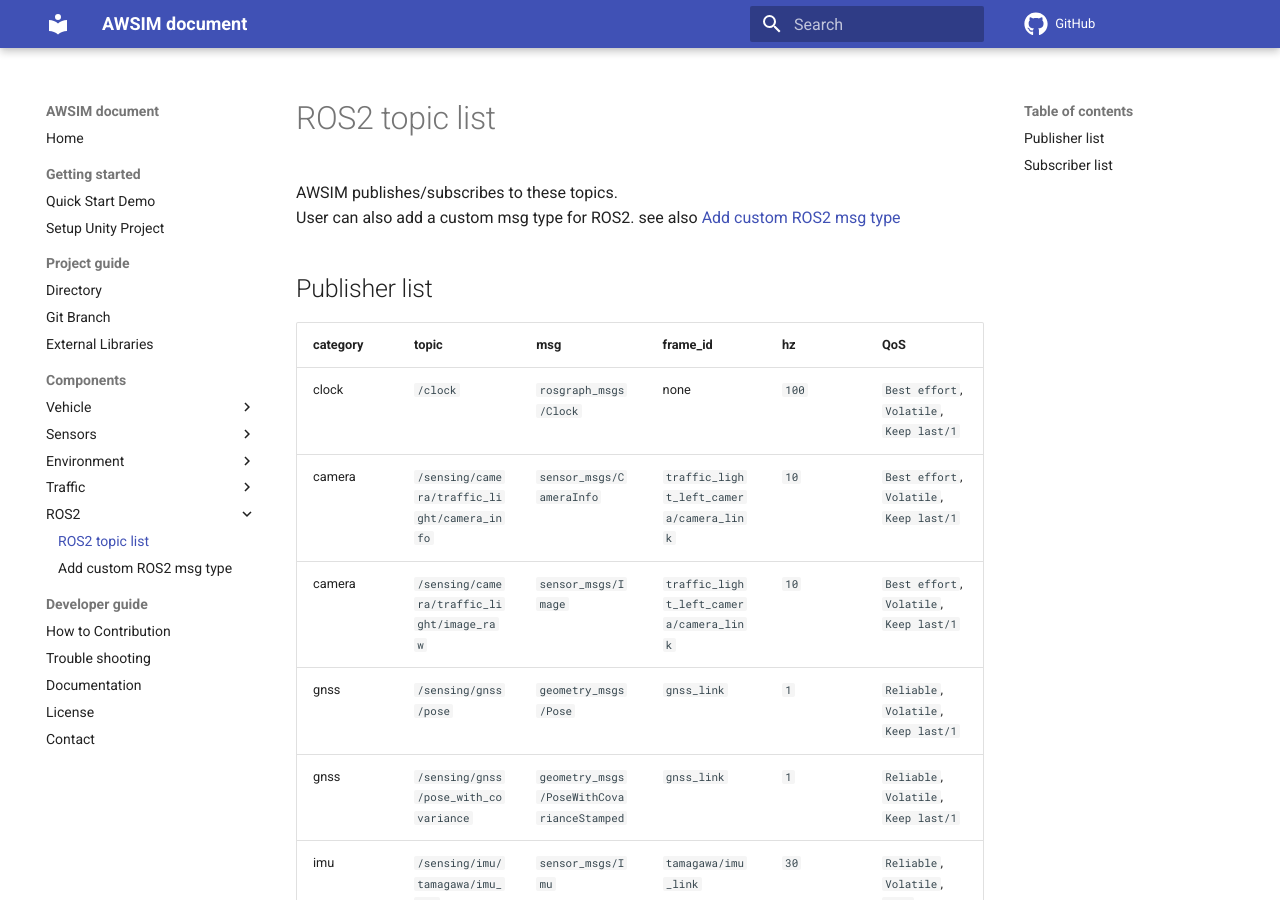
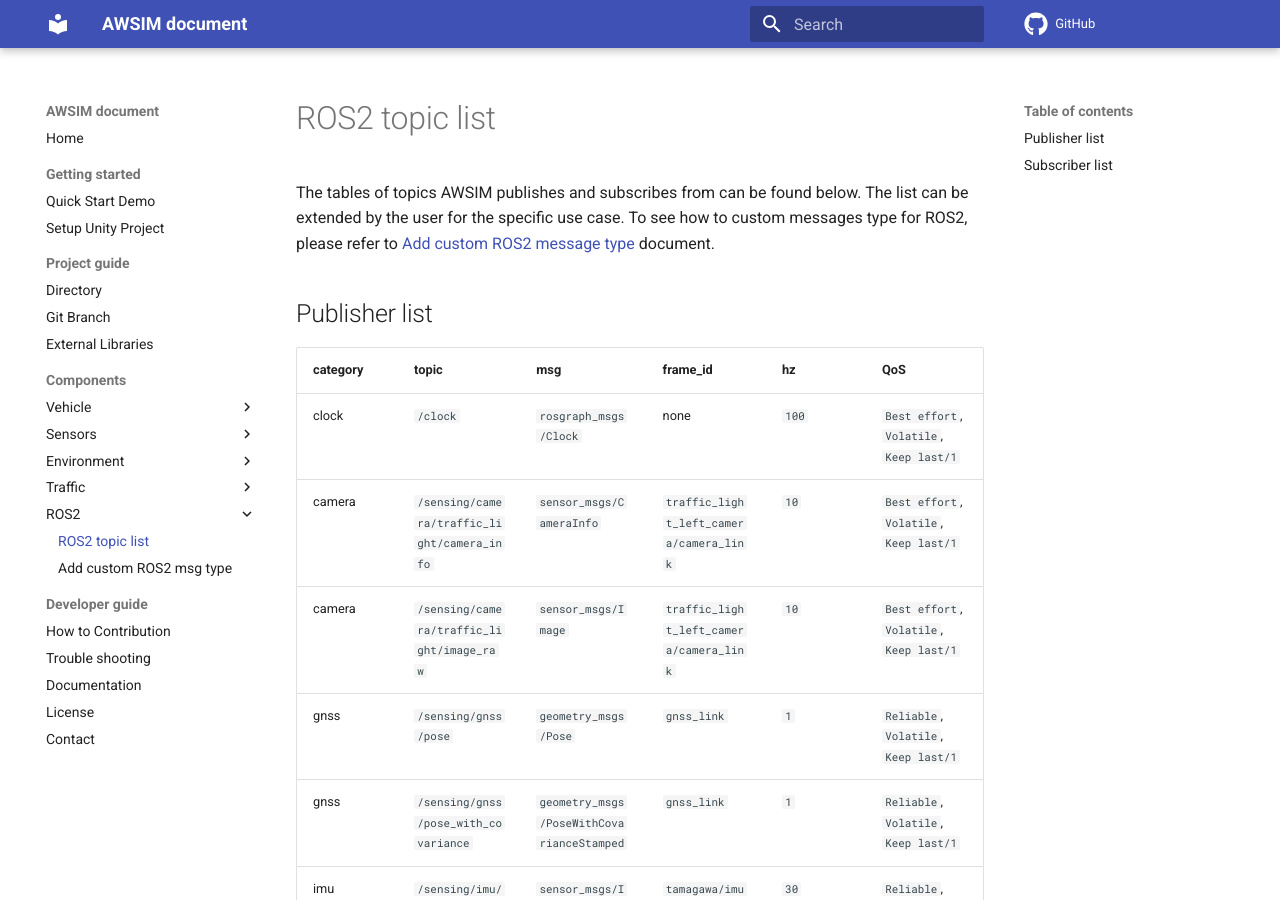
Before and after one commit to OptiVerse-Technology-Ltd/AWSIM, an MkDocs documentation site: the page built from docs/Components/ROS2/ROS2TopicList/index.md, in a window 1280 px wide and 900 px high. Built offline with MkDocs 1.6.1 and Material for MkDocs 9.7.7, drawn with Linux system fonts in a browser that asks for light colours; comment, search, counter and statistics services are not loaded.

Commit message:
Refine ROS2TOpicList file

```diff
--- a/docs/Components/ROS2/ROS2TopicList/index.md
+++ b/docs/Components/ROS2/ROS2TopicList/index.md
@@ -1,6 +1,7 @@
 
-AWSIM publishes/subscribes to these topics.
-User can also add a custom msg type for ROS2. see also [Add custom ROS2 msg type](../AddCustomROS2MessageType/index.md)
+The tables of topics AWSIM publishes and subscribes from can be found below.
+The list can be extended by the user for the specific use case.
+To see how to custom messages type for ROS2, please refer to [Add custom ROS2 message type](../AddCustomROS2MessageType/index.md) document.
 
 ## Publisher list
 |category|topic|msg|frame_id|hz|QoS|
```
